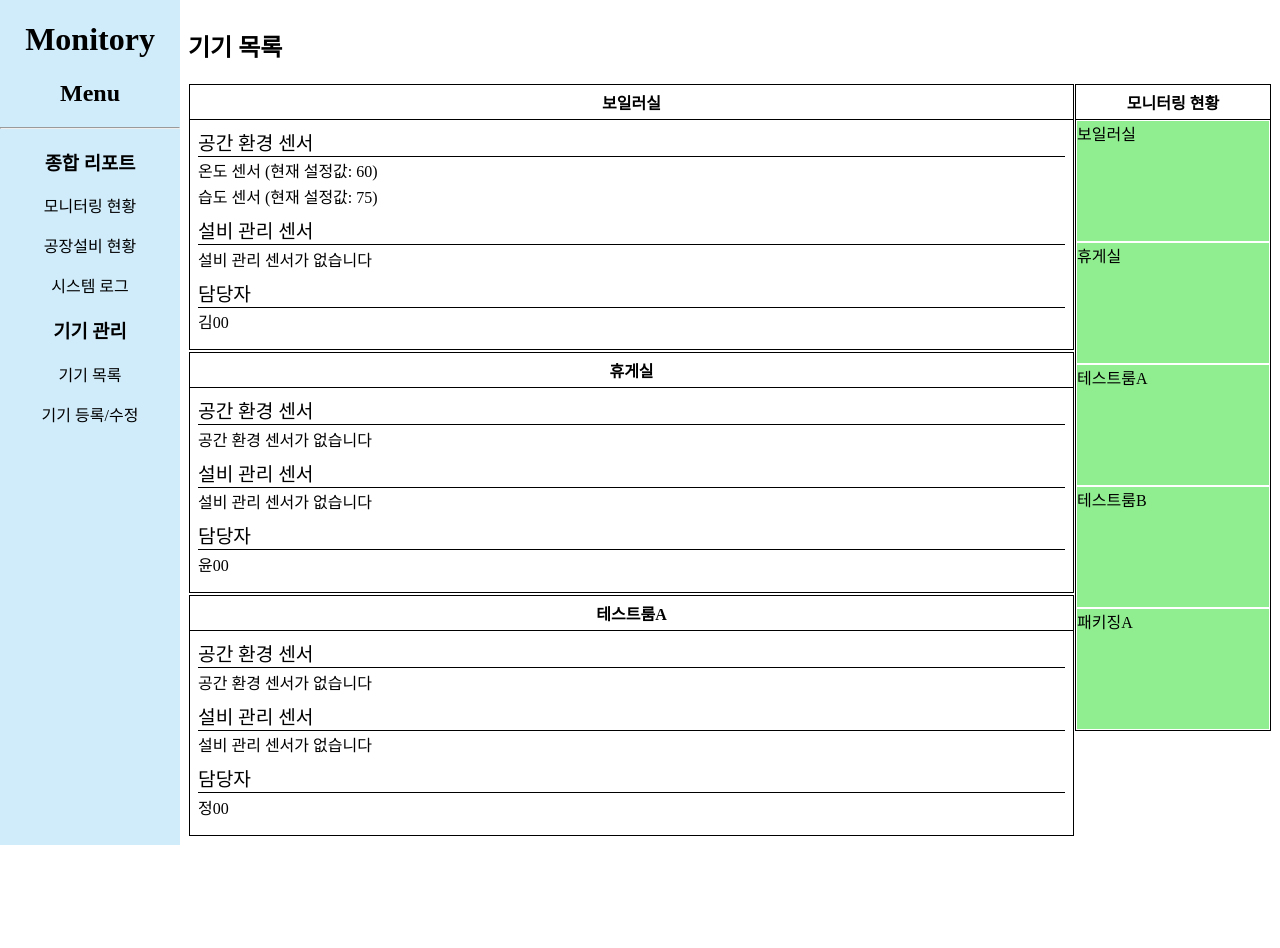
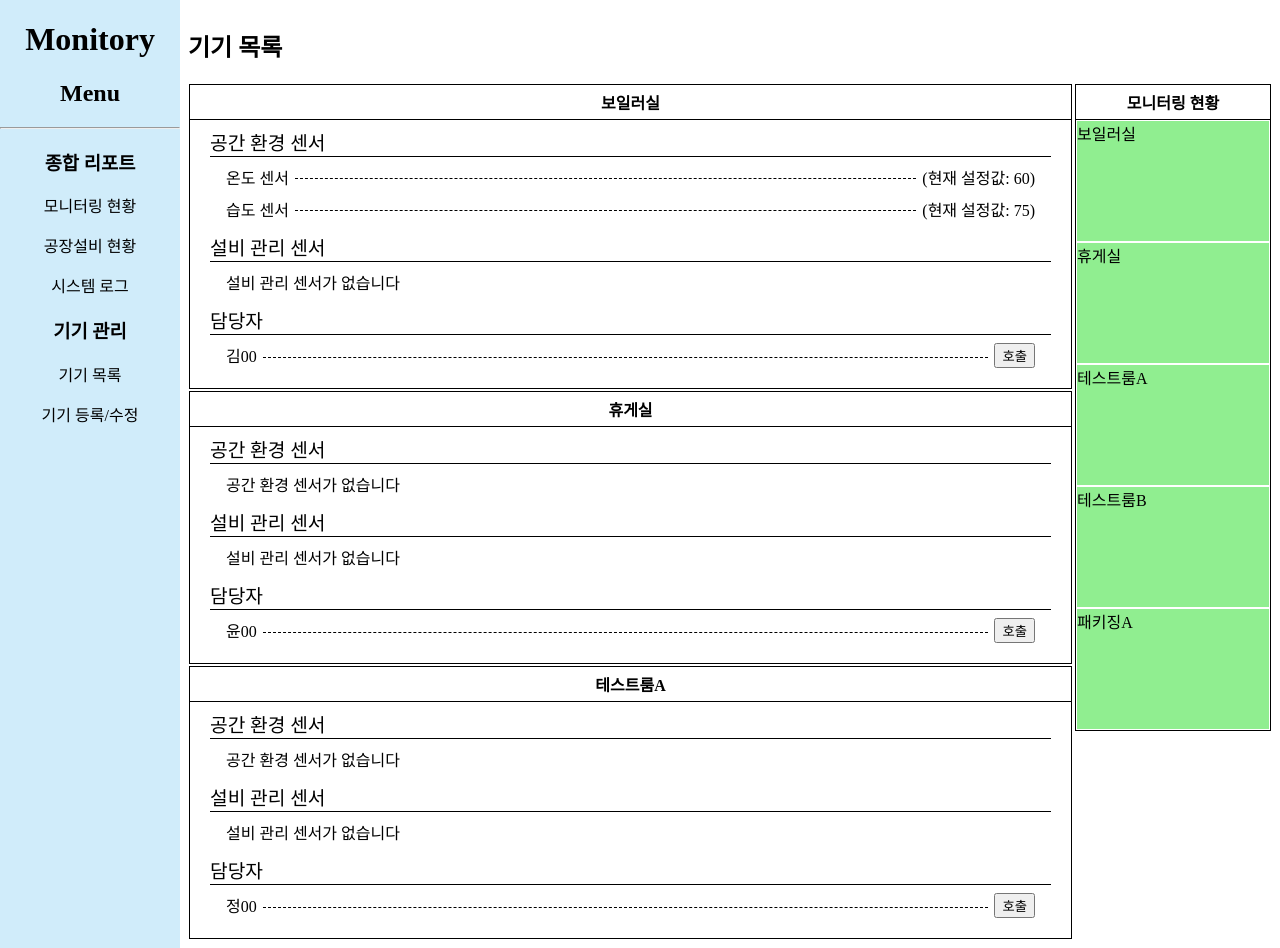
Before and after one commit to Fac2Real/FE, a React (Vite) app: page /sensorlist in a window 1280 px wide. Before the commit the page ends 845 px from the top, so only its background shows below. Built offline with nearby package versions, Linux system fonts and the light colour scheme.

Commit message:
style | sprint0 | FRB-62 | 스타일 수정

```diff
--- a/src/pages/SensorList.jsx
+++ b/src/pages/SensorList.jsx
@@ -21,7 +21,7 @@ export default function SensorList() {
       <div className="page-contents">
         <div className="rows">
           {roomList.map((room, idx) => (
-            <table className="table-1" key={idx}>
+            <table key={idx}>
               <thead>
                 <tr>
                   <th>{room.title}</th>
@@ -32,23 +32,43 @@ export default function SensorList() {
                   <td className="sensorlist-info">
                     <div>
                       <div className="sensorlist-underbar">공간 환경 센서</div>
-                      {room.env.length == 0 && <p>공간 환경 센서가 없습니다</p>}
+                      {room.env.length == 0 && (
+                        <div key={idx} className="list-text">
+                          <div>공간 환경 센서가 없습니다</div>
+                        </div>
+                      )}
                       {room.env.length !== 0 &&
                         room.env.map((sen, idx) => (
-                          <p key={idx}>
-                            {sen.name} (현재 설정값: {sen.thres})
-                          </p>
+                          <div key={idx} className="list-text">
+                            <div>{sen.name}</div>
+                            <span className="dash-line"></span>
+                            <div>(현재 설정값: {sen.thres})</div>
+                          </div>
                         ))}
                     </div>
                     <div>
                       <div className="sensorlist-underbar">설비 관리 센서</div>
-                      {room.fac.length == 0 && <p>설비 관리 센서가 없습니다</p>}
+                      {room.fac.length == 0 && (
+                        <div key={idx} className="list-text">
+                          <div> 설비 관리 센서가 없습니다</div>
+                        </div>
+                      )}
                       {room.fac.length > 0 && room.fac}
                     </div>
                     <div>
                       <div className="sensorlist-underbar">담당자</div>
-                      {!room.master && <p>담당자가 없습니다</p>}
-                      {room.master && <p>{room.master}</p>}
+                      {!room.master && (
+                        <div key={idx} className="list-text">
+                          <div>담당자가 없습니다</div>
+                        </div>
+                      )}
+                      {room.master && (
+                        <div key={idx} className="list-text">
+                          <div>{room.master}</div>
+                          <span className="dash-line"></span>
+                          <button>호출</button>
+                        </div>
+                      )}
                     </div>
                   </td>
                 </tr>
--- a/src/pages/SensorSettings.jsx
+++ b/src/pages/SensorSettings.jsx
@@ -1,6 +1,7 @@
 import { useState } from "react";
 import MiniMonitor from "../MiniMonitor";
 import mockSensorList from "../mock_data/mock_sensorlist";
+import axios from "axios";
 
 export default function SensorSettings() {
   const [sensorFormData, setFormData] = useState({
@@ -9,8 +10,13 @@ export default function SensorSettings() {
     facilityType: "",
     sensorType: "",
     sensorId: "",
-    sensorThres: null,
+    sensorThres: 0,
   });
+
+  axios
+    .get("http://localhost:8080/api/sensors/unregistered")
+    .then((res) => console.log(res))
+    .catch((e) => console.log(e));
 
   const handleChange = (e) => {
     const { name, value } = e.target;
@@ -30,7 +36,8 @@ export default function SensorSettings() {
     <>
       <h2>기기 관리</h2>
       <div className="page-contents">
-        <table className="table-1">
+        <div className="rows">
+          <table>
             <thead>
               <tr>
                 <th>기기 등록/수정</th>
@@ -120,6 +127,7 @@ export default function SensorSettings() {
               </tr>
             </tbody>
           </table>
+        </div>
         <MiniMonitor />
       </div>
     </>
--- a/src/styles/style.css
+++ b/src/styles/style.css
@@ -38,10 +38,6 @@ th {
   min-width: 12rem;
 }
 
-.table-1 {
-  width: 100%;
-}
-
 th {
   text-align: center;
   height: 2rem;
@@ -51,7 +47,7 @@ th {
   min-height: 100px;
 }
 
-/**/
+/* 테이블 아래로 쌓을 때 */
 .rows {
   display: flex;
   flex-direction: column;
@@ -81,7 +77,8 @@ a:focus {
 }
 
 .sensorlist-info > div {
-  margin-bottom: 0.5rem;
+  margin: 0.75rem;
+  margin-top: 0;
 }
 
 .sensorlist-info > div > p {
@@ -89,7 +86,21 @@ a:focus {
   margin-bottom: 0px;
 }
 
-/* 센서 목록 조회 */
+.list-text {
+  margin: 0.5rem 1rem;
+  display: flex;
+  flex-direction: row;
+  justify-content: space-between;
+}
+
+.dash-line {
+  flex-grow: 1;
+  margin: auto 6px;
+  transform: translateY(2px);
+  border-top: 1px dashed black;
+}
+
+/* 센서 설정 관련 */
 .dropdown {
   display: flex;
   align-items: center;
@@ -111,7 +122,6 @@ a:focus {
   box-sizing: border-box;
   width: 100%;
   margin: 1rem;
-  /* border-radius: 0.4rem; */
 }
 
 .button-flex {
```
Lines whose indentation alone changed are shown as unchanged.
